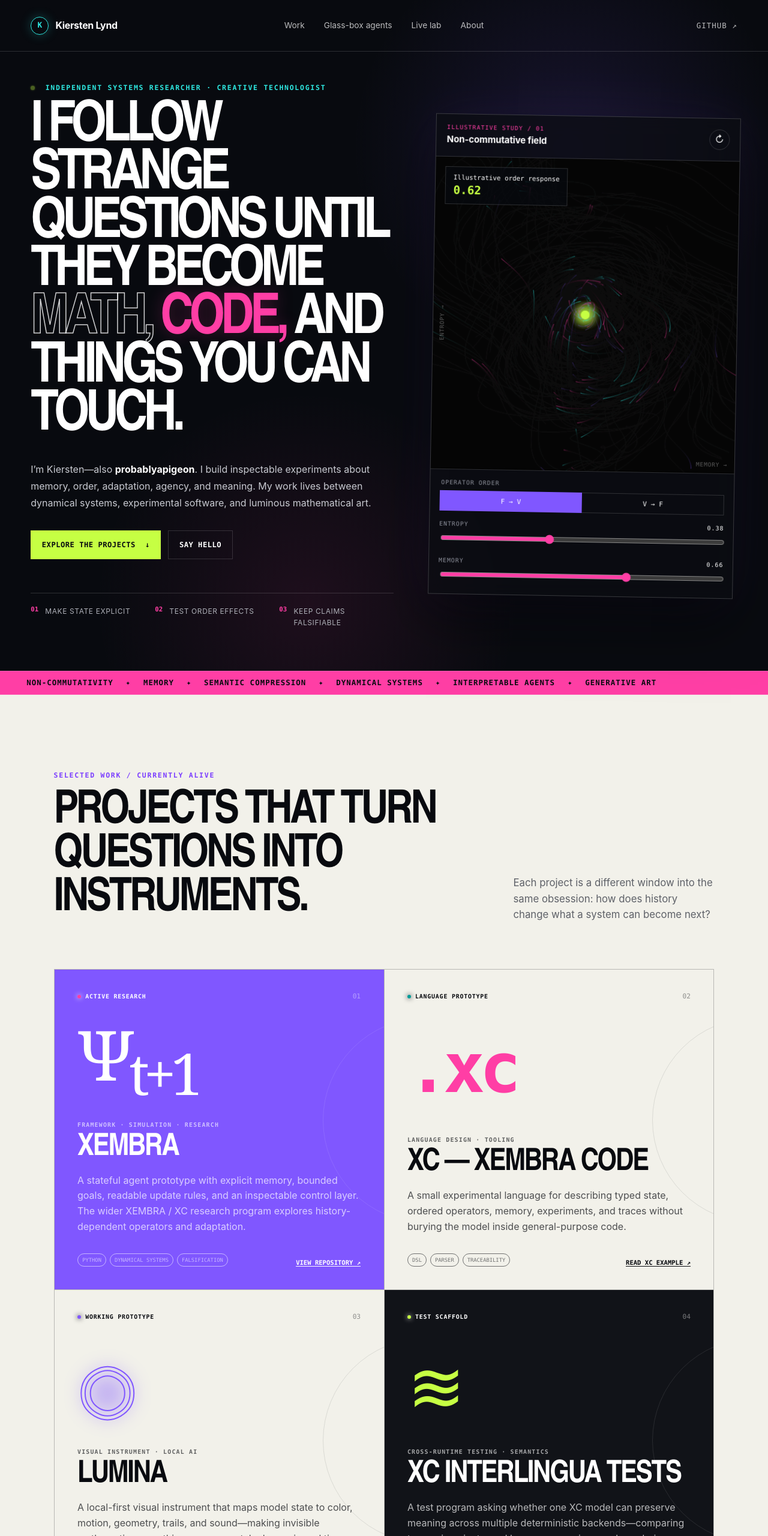
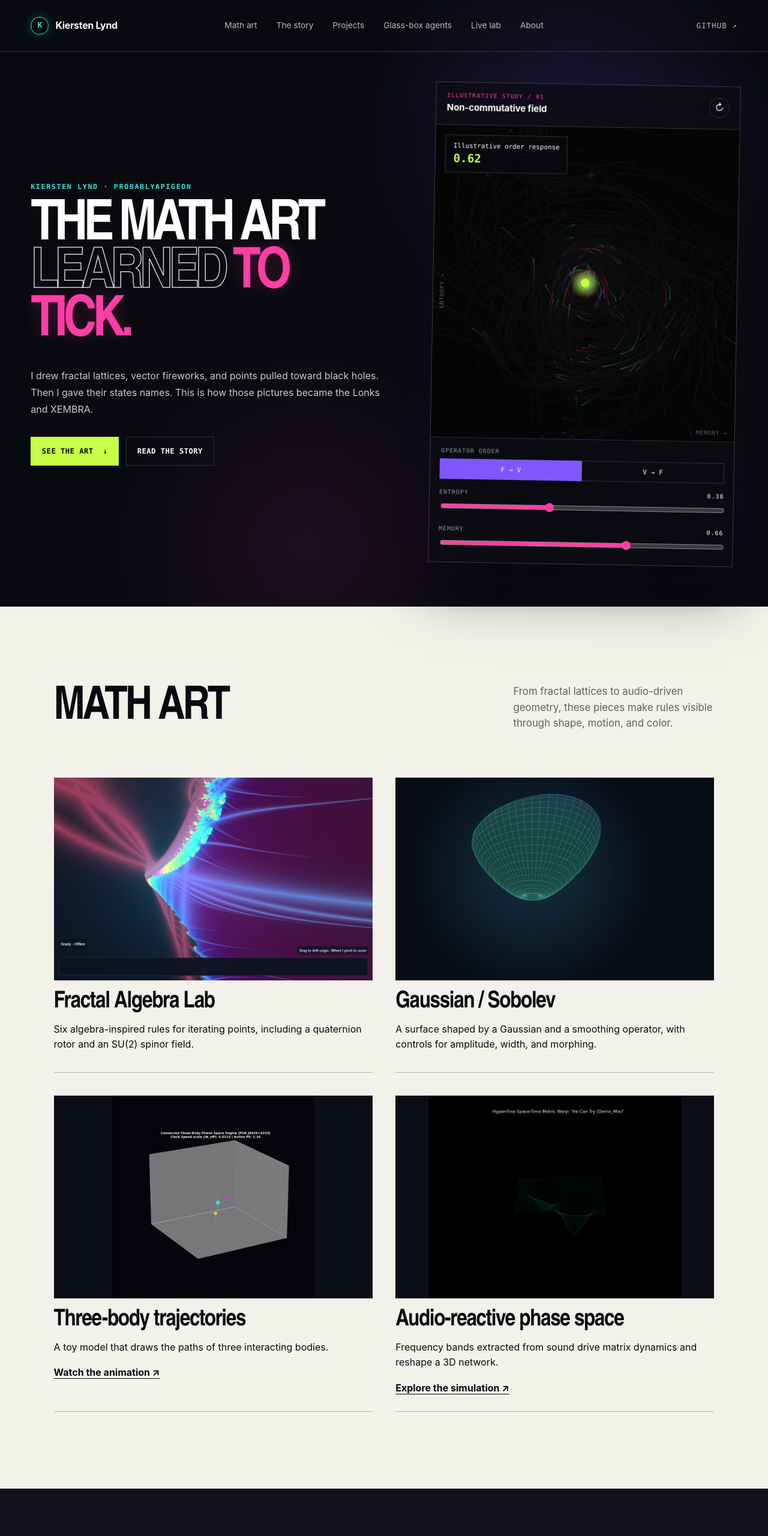
Before and after one commit to probablyapigeon/probablyapigeon.github.io, a plain HTML site: page index.html in a window 1280 px wide. Shown: the top 2560 px of the page at 60% size. Drawn offline with Linux system fonts and the light colour scheme.

Commit message:
Refresh portfolio around math art, Lonks, and XEMBRA

```diff
--- a/index.html
+++ b/index.html
@@ -3,9 +3,9 @@
 <head>
   <meta charset="utf-8">
   <meta name="viewport" content="width=device-width, initial-scale=1">
-  <meta name="description" content="Kiersten Lynd builds inspectable experiments, adaptive agents, and mathematical instruments through XEMBRA and XC.">
+  <meta name="description" content="Kiersten Lynd&rsquo;s portfolio traces mathematical art, the Lonks, and XEMBRA through visual studies, simulations, and adaptive agents.">
   <meta name="theme-color" content="#07090d">
-  <title>Kiersten Lynd — XEMBRA, XC & living systems</title>
+  <title>Kiersten Lynd — Math Art, Lonks &amp; XEMBRA</title>
   <link rel="preconnect" href="https://avatars.githubusercontent.com">
   <link rel="stylesheet" href="portfolio.css">
 </head>
@@ -17,7 +17,9 @@
       <span>Kiersten Lynd</span>
     </a>
     <nav aria-label="Primary navigation">
-      <a href="#work">Work</a>
+      <a href="#math-art">Math art</a>
+      <a href="#journey">The story</a>
+      <a href="#work">Projects</a>
       <a href="#glass-box">Glass-box agents</a>
       <a href="#lab">Live lab</a>
       <a href="#about">About</a>
@@ -28,18 +30,13 @@
   <main id="main">
     <section class="hero" id="top" aria-labelledby="hero-title">
       <div class="hero-copy">
-        <p class="eyebrow"><span class="signal" aria-hidden="true"></span> Independent systems researcher · creative technologist</p>
-        <h1 id="hero-title">I follow strange questions until they become <em>math,</em> <em>code,</em> and things you can touch.</h1>
-        <p class="hero-intro">I’m Kiersten—also <strong>probablyapigeon</strong>. I build inspectable experiments about memory, order, adaptation, agency, and meaning. My work lives between dynamical systems, experimental software, and luminous mathematical art.</p>
+        <p class="eyebrow">Kiersten Lynd &middot; probablyapigeon</p>
+        <h1 id="hero-title">The math art <em>learned</em> <em>to tick.</em></h1>
+        <p class="hero-intro">I drew fractal lattices, vector fireworks, and points pulled toward black holes. Then I gave their states names. This is how those pictures became the Lonks and XEMBRA.</p>
         <div class="hero-actions">
-          <a class="button button-primary" href="#work">Explore the projects <span aria-hidden="true">↓</span></a>
-          <a class="button button-quiet" href="mailto:kierstenlynd@gmail.com">Say hello</a>
+          <a class="button button-primary" href="#math-art">See the art <span aria-hidden="true">&darr;</span></a>
+          <a class="button button-quiet" href="#journey">Read the story</a>
         </div>
-        <dl class="mini-stats" aria-label="Research principles">
-          <div><dt>01</dt><dd>Make state explicit</dd></div>
-          <div><dt>02</dt><dd>Test order effects</dd></div>
-          <div><dt>03</dt><dd>Keep claims falsifiable</dd></div>
-        </dl>
       </div>
 
       <div class="hero-instrument" aria-label="Interactive operator field">
@@ -79,10 +76,44 @@
       </div>
     </section>
 
-    <section class="ticker" aria-label="Areas of inquiry">
-      <div class="ticker-track">
-        <span>NON-COMMUTATIVITY</span><i>✦</i><span>MEMORY</span><i>✦</i><span>SEMANTIC COMPRESSION</span><i>✦</i><span>DYNAMICAL SYSTEMS</span><i>✦</i><span>INTERPRETABLE AGENTS</span><i>✦</i><span>GENERATIVE ART</span>
+    <section class="section art-archive" id="math-art" aria-labelledby="art-title">
+      <div class="section-heading">
+        <div><h2 id="art-title">Math art</h2></div>
+        <p>From fractal lattices to audio-driven geometry, these pieces make rules visible through shape, motion, and color.</p>
       </div>
+      <div class="art-grid">
+        <figure class="art-piece">
+          <img src="art/fractal-algebra.png" width="1100" height="700" loading="lazy" alt="A luminous fractal rendered in Fractal Algebra Lab">
+          <figcaption><h3>Fractal Algebra Lab</h3><p>Six algebra-inspired rules for iterating points, including a quaternion rotor and an SU(2) spinor field.</p></figcaption>
+        </figure>
+        <figure class="art-piece">
+          <img src="art/manifold.png" width="1100" height="700" loading="lazy" alt="A colored wireframe surface from the Gaussian and Sobolev study">
+          <figcaption><h3>Gaussian / Sobolev</h3><p>A surface shaped by a Gaussian and a smoothing operator, with controls for amplitude, width, and morphing.</p></figcaption>
+        </figure>
+        <figure class="art-piece">
+          <img src="art/three-body.webp" loading="lazy" alt="A frame from the three-body trajectory animation">
+          <figcaption><h3>Three-body trajectories</h3><p>A toy model that draws the paths of three interacting bodies.</p><a href="https://github.com/probablyapigeon/three_body_simulation">Watch the animation &nearr;</a></figcaption>
+        </figure>
+        <figure class="art-piece">
+          <img src="art/audio-phase-space.webp" loading="lazy" alt="A frame from the audio-reactive phase-space animation">
+          <figcaption><h3>Audio-reactive phase space</h3><p>Frequency bands extracted from sound drive matrix dynamics and reshape a 3D network.</p><a href="https://github.com/probablyapigeon/quantum_simulation">Explore the simulation &nearr;</a></figcaption>
+        </figure>
+      </div>
+    </section>
+
+    <section class="section journey" id="journey" aria-labelledby="journey-title">
+      <div class="section-heading">
+        <div><h2 id="journey-title">I never left the math art.</h2></div>
+        <p>The same ingredients keep showing up: &Psi; state vectors on a lattice, connections that carry influence, and a loop that feeds the last frame into the next.</p>
+      </div>
+      <ol class="journey-steps">
+        <li><h3>Math art</h3><p>Fractal lattices, vector fireworks, webs of &tau;<sub>ij</sub> connections, and a black-hole transform that pulled points toward a center. I was drawing the shape of a system before I started asking how it would change.</p></li>
+        <li><h3>Dynamics</h3><p>Fluid Observer, the tarot deck, black hole mode, and spinnet gave the pictures rules for what happens next. In the fuzzy tetrahedron study, turning a knob changes the geometry. The art learned to tick.</p></li>
+        <li><h3>Self-reference</h3><p>Spinnet&rsquo;s gates wrote down what they had verified in an append-only record. The system could keep a trace of its own decisions. That raised a question I kept coming back to: what evidence should a system leave when it changes itself?</p></li>
+        <li class="journey-hinge"><h3>When the states got names</h3><p>In the QT-1 / Wet TRON sketches, Xembra 1 and Aura brought sarcastic logic, absurd chaos, and black-hole puns into the same world. Once those states could affect one another, I needed to decide what each one remembered, what it could hear, and how it would change.</p><p>The Lonks gave those questions a society. They learn and share words, form relationships and colonies, and pass culture to their descendants.</p><a href="https://github.com/probablyapigeon/TheLonks">Explore The Lonks &nearr;</a> <a href="https://github.com/probablyapigeon/Lonk-Space">Visit Lonk-Space &nearr;</a> <a href="https://xembra-lonk-trajectory-lab.probablyapigeon.chatgpt.site/">Open the XEMBRA / Lonk Trajectory Lab &nearr;</a></li>
+        <li><h3>XEMBRA</h3><p>The lattice, the edges, and the Ouroboros loop are still there. In this sketch of the update rule, what an agent becomes next depends on its current state, its memory, and what comes in from another agent.</p><p class="journey-equation" aria-label="The next state of agent i is a function of its current state, memory, and input from agent j."><i>s</i><sub>i</sub>(<i>t</i> + 1) = <i>F</i><sub>i</sub>(<i>s</i><sub>i</sub>(<i>t</i>), <i>m</i><sub>i</sub>(<i>t</i>), <i>I</i><sub>j&rarr;i</sub>(<i>t</i>))</p><p>Live weight updates make the feedback literal. Gates and append-only records are how I try to keep those changes inspectable.</p><a href="https://github.com/probablyapigeon/connectedxembra">Read the XEMBRA architecture &nearr;</a></li>
+      </ol>
+      <p class="journey-ending">Frame N + 1 is drawn by frame N.</p>
     </section>
 
     <section class="section projects" id="work" aria-labelledby="work-title">
--- a/portfolio.css
+++ b/portfolio.css
@@ -226,3 +226,28 @@ footer a:hover { color: var(--cyan); }
 .glass-provenance { max-width: 950px; margin: 2rem 0 0; color: #a5a8b2; font-size: .85rem; }
 @media (max-width: 1000px) { .glass-flow { grid-template-columns: repeat(2, minmax(0, 1fr)); } }
 @media (max-width: 760px) { .glass-grid, .glass-flow { grid-template-columns: 1fr; } }
+
+.art-archive { background: #f2f1ea; color: #0a0b10; }
+.art-grid { display: grid; grid-template-columns: repeat(2, minmax(0, 1fr)); gap: clamp(1.25rem, 3vw, 3rem); }
+.art-piece { margin: 0; border-bottom: 1px solid #b7b6b1; }
+.art-piece img { display: block; width: 100%; height: auto; aspect-ratio: 11 / 7; object-fit: contain; background: #0b0e17; }
+.art-piece figcaption { padding: 1rem 0 1.4rem; }
+.art-piece h3, .journey h3 { font-size: clamp(1.6rem, 3vw, 2.6rem); line-height: 1.1; letter-spacing: -.035em; }
+.art-piece p, .journey p { margin: .65rem 0; }
+.art-piece a, .journey li a { display: inline-block; margin: .4rem 1rem .2rem 0; font-weight: 650; text-decoration: underline; text-underline-offset: .25em; }
+.art-archive :focus-visible { outline-color: #451ab9; }
+.journey { background: #12101d; }
+.journey .section-heading > p, .journey li p { color: #d3cadd; }
+.journey-steps { list-style: none; margin: 0; padding: 0; display: grid; grid-template-columns: repeat(3, minmax(0, 1fr)); gap: clamp(1.4rem, 3vw, 3rem); }
+.journey-steps li { padding: 1.3rem 0; border-top: 1px solid #625471; }
+.journey-steps li.journey-hinge { grid-column: 1 / -1; max-width: 760px; }
+.journey-steps li:last-child { grid-column: 1 / -1; max-width: 760px; }
+.journey-steps li a { color: var(--cyan); }
+.journey li .journey-equation { padding: .9rem 1rem; border-left: 2px solid var(--cyan); font: 1rem/1.6 var(--mono); overflow-wrap: anywhere; color: #fff; }
+.journey .journey-ending { margin-top: 2rem; font: 700 clamp(1.5rem, 4vw, 3.2rem)/1.1 var(--display); color: var(--pink); }
+@media (max-width: 760px) {
+  .art-grid, .journey-steps { grid-template-columns: 1fr; }
+  .about { overflow: hidden; }
+  .lab { grid-template-columns: minmax(0, 1fr); }
+  .section-heading { grid-template-columns: minmax(0, 1fr); overflow-wrap: anywhere; }
+}
```
Also changed, not shown: art/audio-phase-space.webp (added), art/fractal-algebra.png (added), art/manifold.png (added), art/three-body.webp (added).
